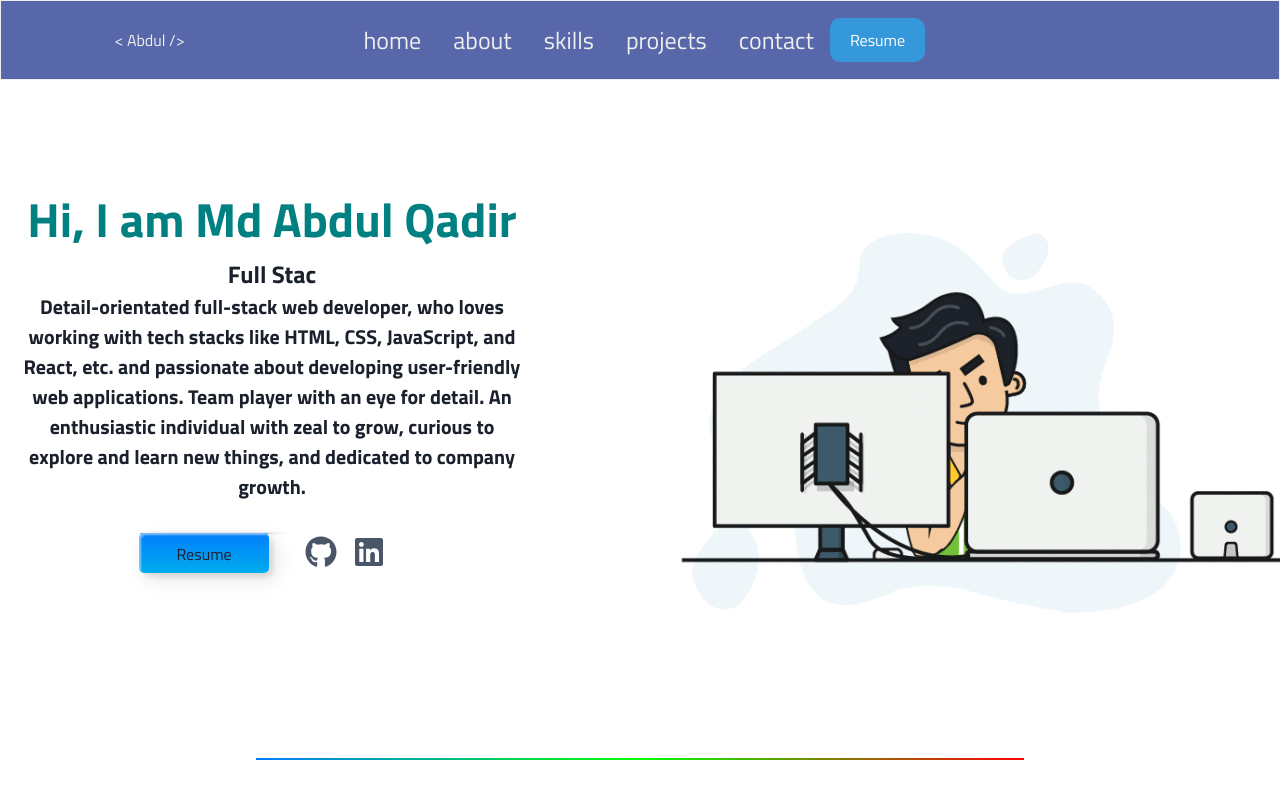
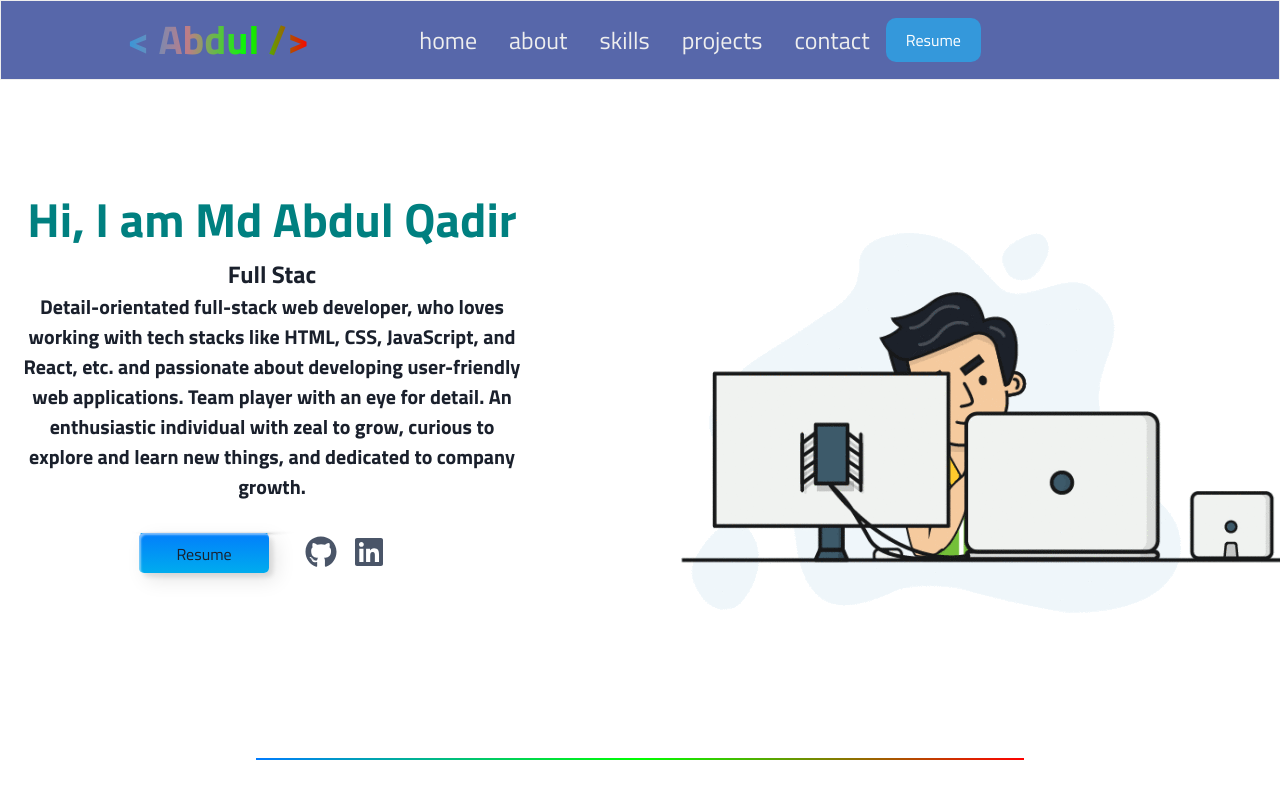
Before and after one commit to Md-abdul/Md-abdul.github.io, a React (Create React App) app: page / in a window 1280 px wide. Shown: the top 800 px of the page. Built offline with nearby package versions, Linux system fonts and the light colour scheme.

Commit message:
check test880

```diff
--- a/src/components/Home.jsx
+++ b/src/components/Home.jsx
@@ -49,7 +49,7 @@ export const Home = () => {
         align={"center"}
         justify={"center"}
         gap={50}
-        mt={{base:"100px", md:'180px',lg:'-12px', sm:'100px'}}
+        mt={{base:"10px", md:'180px',lg:'-12px', sm:'-300px'}}
         flexDir={{ base: "column-reverse", lg: "row" }}
         ml={{ lg: "20px" }}
         // mt={{md:'100px', sm:'30px'}}
--- a/src/components/Navbar.jsx
+++ b/src/components/Navbar.jsx
@@ -13,17 +13,19 @@ function Navbar() {
     navRef.current.classList.toggle("responsive_nav");
   };
 
-  const openResumeInNewTab = () => {
-    window.open(
-      "https://drive.google.com/file/d/1kPQzRRLng5ZdCBcira_ARtw0-eWzXYdL/view?usp=sharing",
-      "_blank"
-    );
-  };
-
   return (
     <header id="nav-menu" style={{ border: "1px solid" }}>
       <div>
-        <h1>{Logo}</h1>
+        <h1
+          style={{
+            fontSize: "40px",
+            fontWeight: "700",
+              color:'linear-gradient(to right, #76a8dd, #00ff00, #ff0000)'
+          }}
+          className="gradient-text"
+        >
+          {Logo}
+        </h1>
       </div>
       <nav id="nav-header" ref={navRef}>
         <Link
@@ -61,16 +63,6 @@ function Navbar() {
         >
           contact
         </Link>
-        {/* <Button
-          id="resume-button-1"
-          className="nav-link resume"
-          onClick={() => {
-            window.open("https://drive.google.com/file/d/1kPQzRRLng5ZdCBcira_ARtw0-eWzXYdL/view?usp=sharing","_blank");
-          }}
-        >
-          <a id="resume-link-1" href={Md_Abdul_Qadir_Resume} target="_blank" download="Md_Abdul_Qadir_Resume.pdf"></a>
-          Resume
-        </Button> */}
 
         <Button
           id="resume-button-1"
--- a/src/components/Projects.jsx
+++ b/src/components/Projects.jsx
@@ -169,7 +169,7 @@ const Projects = () => {
           techStack="JavaScript, HTML, CSS"
           projectType="Team Project"
           githubLink="https://github.com/Md-abdul/gaping-spring-1880"
-          deployedLink="https://648ff31438df292dda152224--animated-raindrop-fbd2bc.netlify.app"
+          deployedLink="https://648ff31438df292dda152224--animated-raindrop-fbd2bc.netlify.app/"
         />
         {/* Repeat the above code for other projects */}
       </Flex>
--- a/src/style/Nav.css
+++ b/src/style/Nav.css
@@ -17,7 +17,7 @@
 header {
   display: flex;
   align-items: center;
-  justify-content: space-around;
+  justify-content: space-evenly;
   height: 80px;
   padding: 0 2rem;
   background-color: var(--mainColorLight);
@@ -27,6 +27,14 @@ header {
   top: 0;
   position: fixed;
   width: 100%;
+}
+
+
+.gradient-text {
+  background: linear-gradient(to right, #3498db, rgb(190, 124, 135), #00ff00, #ff0000);
+  -webkit-background-clip: text;
+  background-clip: text;
+  color: transparent;
 }
 
 nav a {
```
